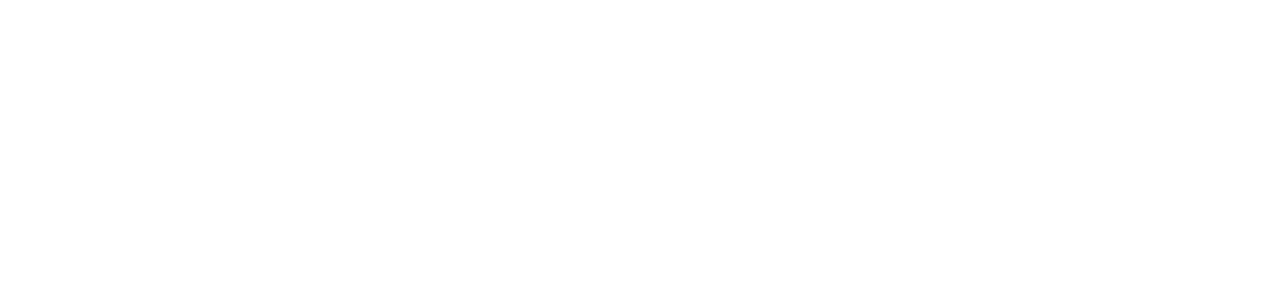
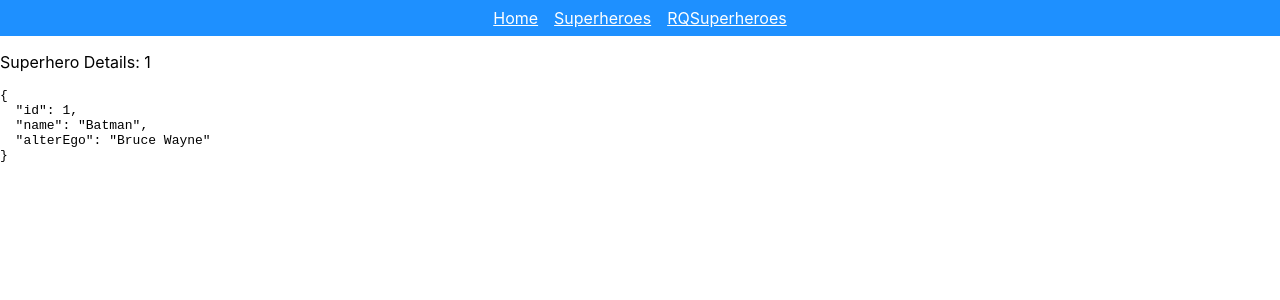
Before and after one commit to JavaScriptForEverything/react-query-demo, a React (Create React App) app: page /rq-superheroes/1 in a window 1280 px wide. Before the commit this address had no page. Shown: the top 300 px of the page. Built offline with nearby package versions, Linux system fonts and the light colour scheme; data requests are answered from the project's data file.

Commit message:
fetching data by id

```diff
--- a/src/App.js
+++ b/src/App.js
@@ -1,16 +1,16 @@
 import { Route, Routes } from 'react-router-dom'
-import HomePage from './pages/home'
-import RQSuperHeroesPage from './pages/rqSuperHeroes'
-import SuperHeroesPage from './pages/superHeroes'
+
+import { Home, Superheroes, RQSuperheroes, RQSuperhero } from './pages'
 
 const App = () => {
 
 	return (
 		<>
 			<Routes>
-				<Route path='/' element={<HomePage />} />
-				<Route path='/superheroes' element={<SuperHeroesPage />} />
-				<Route path='/rq-superheroes' element={<RQSuperHeroesPage />} />
+				<Route path='/' element={<Home />} />
+				<Route path='/superheroes' element={<Superheroes />} />
+				<Route path='/rq-superheroes' element={<RQSuperheroes />} />
+				<Route path='/rq-superheroes/:heroId' element={<RQSuperhero />} />
 			</Routes>
 		</>
 	)
--- a/src/hooks/useSuperheroes.js
+++ b/src/hooks/useSuperheroes.js
@@ -8,7 +8,7 @@
 		onSuccess,
 		onError,
 		select: (data) => {
-			const superheroes = data?.data.map(superhero => superhero.name)
+			const superheroes = data?.data.map(superhero => superhero )
 			return superheroes
 		}
 	})
--- a/src/layout/index.js
+++ b/src/layout/index.js
@@ -2,8 +2,9 @@
 
 const pages = [
 	{ path: '/', label: 'Home' },
-	{ path: '/superheroes', label: 'SuperHeroes' },
-	{ path: '/rq-superheroes', label: 'RQ-SuperHeroes' },
+	{ path: '/superheroes', label: 'Superheroes' },
+	{ path: '/rq-superheroes', label: 'RQSuperheroes' },
+	// { path: `/rq-superheroes/heroId`, label: 'RQSuperhero' },
 ]
 
 const Layout = ({ children }) => {
--- a/src/pages/home.js
+++ b/src/pages/home.js
@@ -1,7 +1,7 @@
 import Layout from '../layout'
 
 
-const HomePage = () => {
+export const Home = () => {
 
 	return (
 		<Layout>
@@ -10,4 +10,3 @@
 		</Layout>
 	)
 }
-export default HomePage
--- /dev/null
+++ b/src/pages/index.js
@@ -0,0 +1,4 @@
+export * from './home'
+export * from './superheroes'
+export * from './rqSuperheroes'
+export * from './rqSuperhero'
--- /dev/null
+++ b/src/pages/rqSuperhero.js
@@ -0,0 +1,35 @@
+import axios from 'axios'
+import { useQuery } from 'react-query'
+import { useParams } from 'react-router-dom'
+import Layout from '../layout'
+
+// method-1
+// const getHeroById = (heroId) => {
+// 	return axios.get(`http://localhost:5000/superheroes/${heroId}`)
+// }
+
+// method-2: get heroId from queryKey's 2nd item
+const getHeroById = ({ queryKey }) => {
+	const heroId = queryKey[1] 	// because we pass as 2nd item in ['hero-detials', heroId ]
+	return axios.get(`http://localhost:5000/superheroes/${heroId}`)
+}
+
+export const RQSuperhero = () => {
+	const { heroId } = useParams()
+
+	// // method-1
+	// const { data } = useQuery(`hero-${heroId}`, () => getHeroById(heroId))
+
+	// method-2: We pass the id as second argument in `queryKey`
+	const { data } = useQuery(['hero-details', heroId], getHeroById)
+
+	return (
+		<Layout>
+			<p>Superhero Details: {heroId}</p>
+
+			<pre>
+				{JSON.stringify(data?.data, null, 2)}
+			</pre>
+		</Layout>
+	)
+}
--- a/src/pages/rqSuperHeroes.js
+++ b/src/pages/rqSuperheroes.js
@@ -1,8 +1,9 @@
+import { Link } from 'react-router-dom'
 import { useSuperheores } from '../hooks'
 import Layout from '../layout'
 
 
-const RQSuperHeroesPage = () => {
+export const RQSuperheroes = () => {
 
 	const onSuccess = (data) => console.log(data)
 	const onError = (error) => console.log(error)
@@ -17,7 +18,11 @@
 			<p>React Query Superheroes</p>
 
 			<ul>
-				{superheroes.map(superhero => <li key={superhero}>{superhero}</li>)}
+				{superheroes.map(hero => <li key={hero.id}>
+					<Link to={`/rq-superheroes/${hero.id}`}>
+					{hero.name}
+					</Link>
+				</li>)}
 			</ul>
 
 			<pre>
@@ -26,4 +31,3 @@
 		</Layout>
 	)
 }
-export default RQSuperHeroesPage
--- a/src/pages/superHeroes.js
+++ b/src/pages/superheroes.js
@@ -2,7 +2,7 @@
 import { useEffect, useState } from 'react'
 import Layout from '../layout'
 
-const SuperHeroesPage = () => {
+export const Superheroes = () => {
 	const [ superheroes, setSuperheroes ] = useState([])
 	const [ loading, setLoading ] = useState(false)
 	const [ error, setError ] = useState('')
@@ -42,4 +42,3 @@
 		</Layout>
 	)
 }
-export default SuperHeroesPage
```
Also changed, not shown: 1 other file (tests, documents, lock files or other folders).
